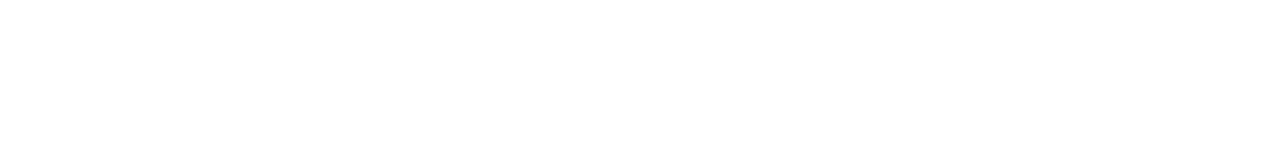
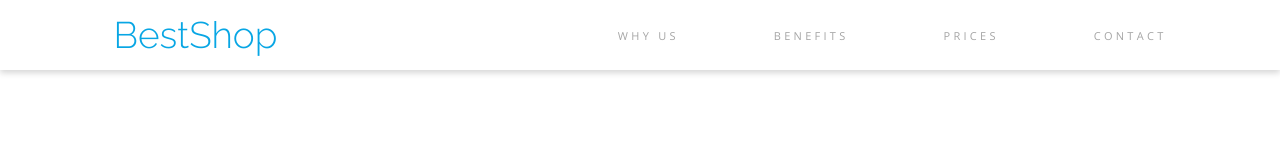
Before and after one commit to Annszer/BestShop, a plain HTML site: page index.html in a window 1280 px wide. Drawn offline with nearby package versions, Linux system fonts and the light colour scheme.

Commit message:
begining section - header menu nav logo

```diff
--- a/css/style.css
+++ b/css/style.css
@@ -1,5 +1,76 @@
 :root {
-    /*font-family: 'Open Sans', sans-serif;*/
-    font-family: 'Raleway', sans-serif;
     box-sizing: border-box;
+    --color-primary: #08A6E4;
+    --color-primary-shadow: rgba(7, 172, 230, .16);
+    --color-redish: #FB3B64;
+    --color-green: #55DFB4;
+    --color-black: #000000;
+    --color-grey: #A5A5A5;
+    --color-light-grey: #F7F7F7;
+    --color-white: #FFFFFF;
+    --font-relaway: 'Raleway', sans-serif;
+    --font-open: 'Open Sans', sans-serif;
 }
+
+/*region belka górna nawigacji*/
+.container {
+    width: 1053px;
+    margin: 0 auto;
+    display: flex;
+    justify-content: space-between;
+    align-items: center;
+    /*border: 4px solid red;*/
+}
+
+.header {
+    width: 100%;
+    height: 70px;
+    background: var(--color-white);
+    box-shadow: 0 3px 6px #00000029;
+    opacity: 1;
+    display: flex;
+    justify-content: center;
+    align-items: center;
+    margin: 0;
+}
+
+.header-logo {
+    font-family: var(--font-relaway);
+    font-weight: 300;
+    color: #08A6E4;
+    font-size: 37px;
+}
+
+.menu {
+    display: flex;
+    flex-direction: row;
+}
+
+.menu-list {
+    list-style: none;
+    display: flex;
+    justify-content: center;
+}
+
+.menu-list a {
+    text-decoration: none;
+    margin-left: 95px;
+    padding: 0;
+    text-transform: uppercase;
+    font-family: var(--font-open);
+    font-size: 11px;
+    letter-spacing: 3.28px;
+    color: var(--color-grey);
+    text-align: center;
+    opacity: 1;
+}
+
+.menu-list a:hover {
+    font-weight: bold;
+    color: var(--color-black);
+    transition: 0.5s;
+    border-bottom: 4px solid var(--color-primary);
+    opacity: 1;
+}
+
+/*endregion belka górna nawigacji*/
--- a/index.html
+++ b/index.html
@@ -7,12 +7,27 @@
     <meta http-equiv="X-UA-Compatible" content="ie=edge">
     <link rel="preconnect" href="https://fonts.googleapis.com">
     <link rel="preconnect" href="https://fonts.gstatic.com" crossorigin>
-    <link href="https://fonts.googleapis.com/css2?family=Open+Sans:wght@300;400;700&family=Raleway:wght@300;400;700;800&display=swap" rel="stylesheet">
+    <link href="https://fonts.googleapis.com/css2?family=Open+Sans:wght@300;400;700&family=Raleway:wght@300;400;700;800&display=swap"
+          rel="stylesheet">
     <link rel="stylesheet" href="css/normalize.css">
     <link rel="stylesheet" href="css/style.css">
     <title>BestShop</title>
 </head>
 <body>
+    <header class="header">
+        <div class="container">
+             <div class="header-logo">BestShop</div>
+             <nav class="menu">
+                  <ul class="menu-list">
+                      <li><a href="">why us</a></li>
+                      <li><a href="">benefits</a></li>
+                      <li><a href="">prices</a></li>
+                      <li><a href="">contact</a></li>
+                  </ul>
+             </nav>
+        </div>
+    </header>
+
 
 </body>
 </html>
```
